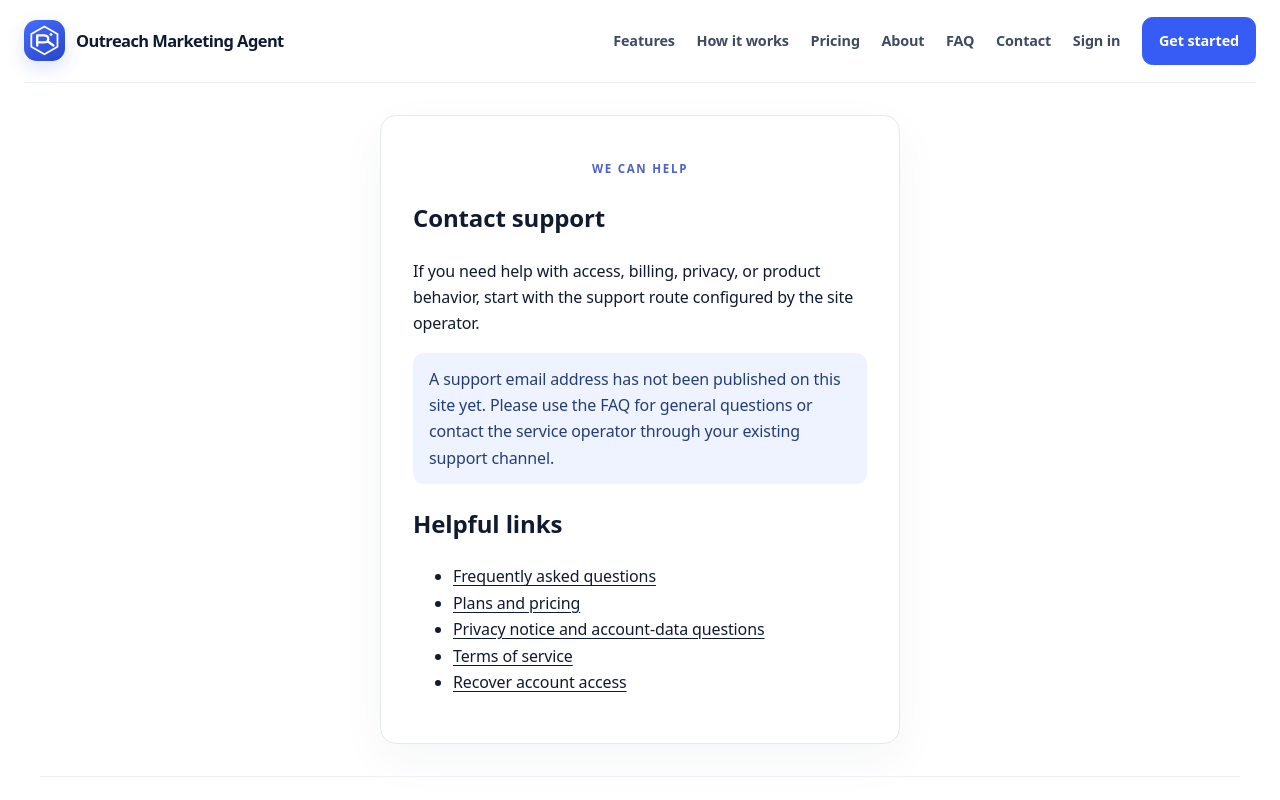
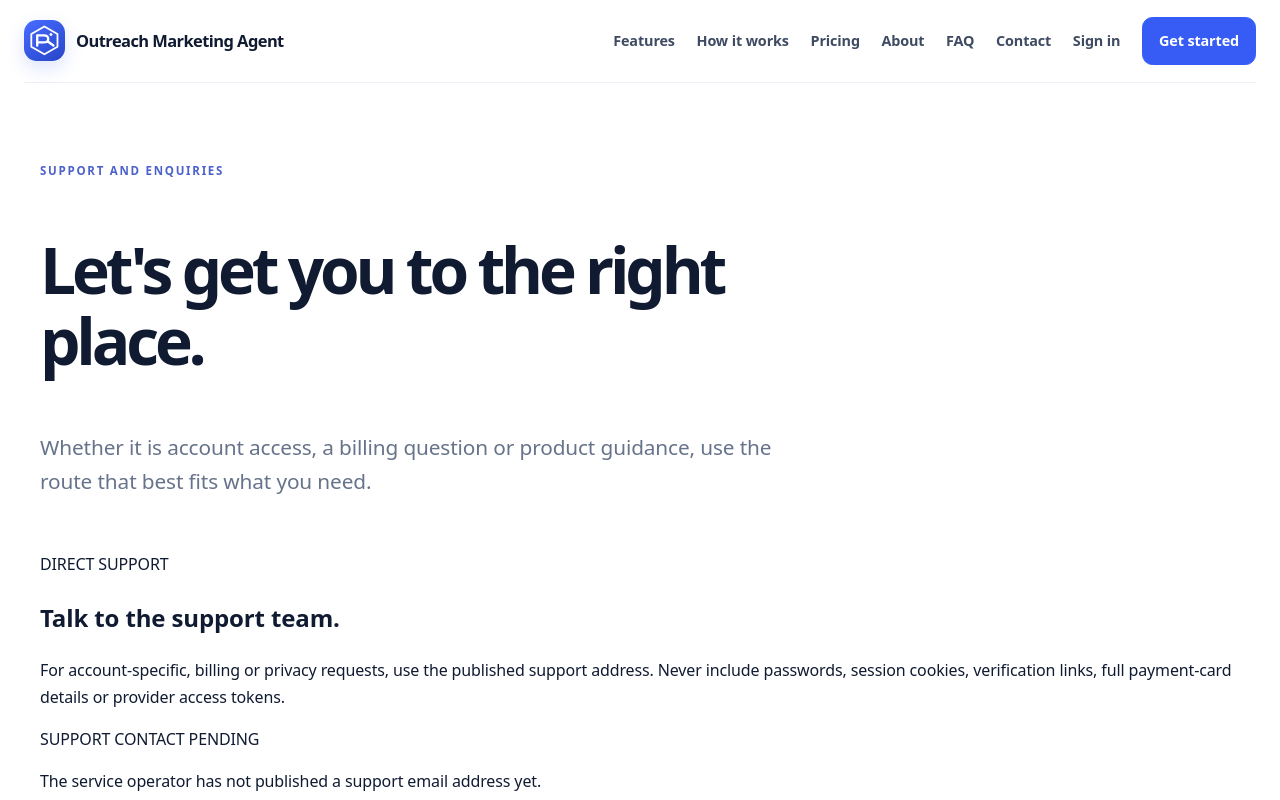
Before and after one commit to haseeb1984/Outreach-Marketing-Agent, a Next.js app in the folder frontend/: page /contact in a window 1280 px wide. Shown: the top 800 px of the page. Built offline with nearby package versions, Linux system fonts and the light colour scheme.

Commit message:
Redesign contact page with clear support routes

```diff
--- a/frontend/app/contact/page.tsx
+++ b/frontend/app/contact/page.tsx
@@ -2,10 +2,16 @@ import Link from "next/link";
 import { SiteHeader, SiteFooter } from "../components/site-chrome";
 
 export const metadata = {
-  title: "Contact support | Outreach Marketing Agent",
-  description: "Find support options for Outreach Marketing Agent account, billing, privacy, and product questions.",
+  title: "Contact support",
+  description: "Find the right support route for Outreach Marketing Agent account, billing, privacy and product questions.",
   robots: { index: false, follow: false },
 };
+
+const resources = [
+  { number: "01", title: "Account access", text: "Having trouble signing in or verifying your email? Start with the account recovery options.", href: "/forgot-password", link: "Recover account access" },
+  { number: "02", title: "Product questions", text: "Find answers about prospect research, outreach approvals, connected providers and workspace controls.", href: "/faq", link: "Browse common questions" },
+  { number: "03", title: "Billing and privacy", text: "Review plan information, billing terms and the current privacy notice before raising a request.", href: "/pricing", link: "Review plans and policies" },
+];
 
 export default function ContactPage() {
   const supportEmail = process.env.NEXT_PUBLIC_SUPPORT_EMAIL?.trim();
@@ -13,10 +19,28 @@ export default function ContactPage() {
 
   return <>
     <SiteHeader/>
-    <main className="wrap"><article className="form-card" aria-labelledby="contact-title"><p className="eyebrow">We can help</p><h1 id="contact-title">Contact support</h1><p>If you need help with access, billing, privacy, or product behavior, start with the support route configured by the site operator.</p>
-      {validSupportEmail ? <p>For support, email <a href={`mailto:${validSupportEmail}`}>{validSupportEmail}</a>. Please do not send passwords, session cookies, verification links, payment-card details, or provider access tokens.</p> : <p className="notice" role="status">A support email address has not been published on this site yet. Please use the FAQ for general questions or contact the service operator through your existing support channel.</p>}
-      <h2>Helpful links</h2><ul><li><Link href="/faq">Frequently asked questions</Link></li><li><Link href="/pricing">Plans and pricing</Link></li><li><Link href="/privacy">Privacy notice and account-data questions</Link></li><li><Link href="/terms">Terms of service</Link></li><li><Link href="/forgot-password">Recover account access</Link></li></ul>
-    </article></main>
+    <main className="wrap contact-page">
+      <section className="page-head contact-head">
+        <p className="eyebrow">Support and enquiries</p>
+        <h1>Let's get you to the right place.</h1>
+        <p className="lead">Whether it is account access, a billing question or product guidance, use the route that best fits what you need.</p>
+      </section>
+      <section className="contact-support-panel">
+        <div className="contact-support-copy">
+          <span className="contact-kicker">DIRECT SUPPORT</span>
+          <h2>Talk to the support team.</h2>
+          <p>For account-specific, billing or privacy requests, use the published support address. Never include passwords, session cookies, verification links, full payment-card details or provider access tokens.</p>
+        </div>
+        <div className="contact-support-action">
+          {validSupportEmail ? <><span className="contact-status">SUPPORT EMAIL PUBLISHED</span><a className="button" href={`mailto:${validSupportEmail}`}>Email support <span aria-hidden="true">↗</span></a><span className="contact-email">{validSupportEmail}</span></> : <><span className="contact-status contact-status-pending">SUPPORT CONTACT PENDING</span><p className="contact-pending">The service operator has not published a support email address yet.</p></>}
+        </div>
+      </section>
+      <section className="contact-resources">
+        <div className="section-intro"><div><p className="eyebrow">Quick help</p><h2>Start with the right resource.</h2></div><p>These pages can help resolve common questions without sharing sensitive account or payment information.</p></div>
+        <div className="cards">{resources.map(item=><article className="card contact-resource-card" key={item.number}><span className="contact-resource-number">{item.number}</span><h3>{item.title}</h3><p>{item.text}</p><Link href={item.href}>{item.link} <span aria-hidden="true">↗</span></Link></article>)}</div>
+      </section>
+      <p className="contact-privacy-note">For personal-data requests, review the <Link href="/privacy">Privacy Policy</Link>. A verified operator contact and the production data-handling details must be confirmed before launch.</p>
+    </main>
     <SiteFooter/>
   </>;
 }
```
